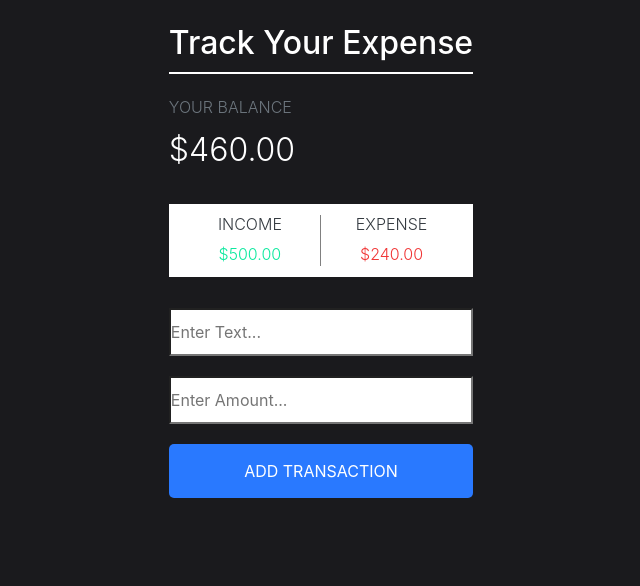
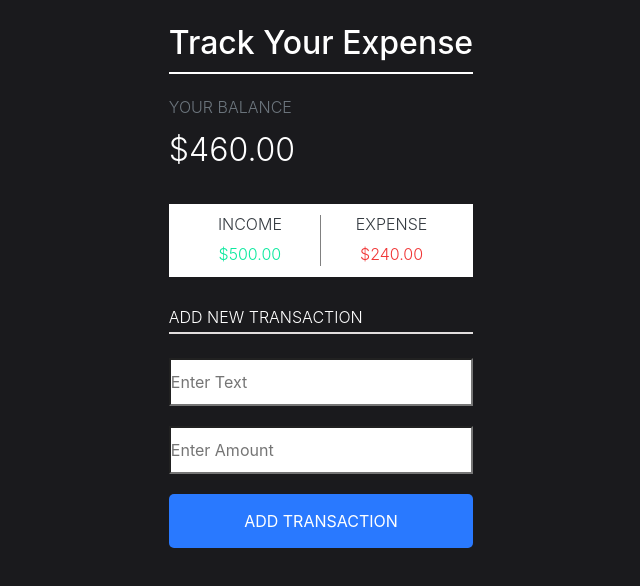
Before and after one commit to meetparikh12/expense-tracker, a React (Create React App) app in the folder expense-tracker-frontend/: page / in a window 1280 px wide. Shown: the top 586 px of the page, without its empty margins (319-959 px from the left). Built offline with nearby package versions, Linux system fonts and the light colour scheme.

Commit message:
Added Input component to Dashboard

```diff
--- /dev/null
+++ b/expense-tracker-frontend/src/components/Input/Input.css
@@ -0,0 +1,30 @@
+.transaction h6{
+    padding-bottom: 5px;
+    border-bottom: 2px solid rgb(226, 222, 222);
+}
+.expenseInput {
+    border-radius: 0;
+    padding: 10px 0px;
+    width: 100%;
+}
+
+.button {
+    color: #fff !important;
+    text-transform: uppercase;
+    text-decoration: none;
+    background: #2979FF;
+    padding: 15px;
+    border-radius: 5px;
+    display: inline-block;
+    border: none;
+    width: 100%;
+    cursor: pointer;
+}
+
+.mt-20 {
+    margin-top: 20px;
+}
+
+button:focus {
+    outline: 0;
+}
--- /dev/null
+++ b/expense-tracker-frontend/src/components/Input/Input.js
@@ -0,0 +1,19 @@
+import React, { useState } from 'react'
+import './Input.css'
+
+export default function Input() {
+    const [text, setText] = useState('');
+    const [amount, setAmount] = useState('');
+    return (
+        <div className="transaction">
+            <h6 className="primary_heading text-white font-weight-light mb-4">Add New Transaction</h6>
+            <div>
+                <input placeholder="Enter Text" className="expenseInput" value={text} type="text" onChange={(event)=> setText(event.target.value)}/>
+            </div>
+            <div>
+                <input placeholder="Enter Amount" className="expenseInput mt-20" value={amount} type="text" onChange={(event)=> setAmount(event.target.value)}/>
+            </div>
+            <button className="button mt-20" type="button">Add Transaction</button>
+        </div>
+    )
+}
--- a/expense-tracker-frontend/src/pages/Dashboard/Dashboard.css
+++ b/expense-tracker-frontend/src/pages/Dashboard/Dashboard.css
@@ -3,12 +3,6 @@
     justify-content: center;
     height: 100vh;
     background-color: #1A1A1D;
-}
-
-.expenseInput {
-    border-radius: 0;
-    padding: 10px 0px;
-    width: 100%;
 }
 
 .heading {
@@ -18,31 +12,9 @@
     border-bottom: 2px solid white;
 }
 
-.button {
-    color: #fff !important;
-    text-transform: uppercase;
-    text-decoration: none;
-    background: #2979FF;
-    padding: 15px;
-    border-radius: 5px;
-    display: inline-block;
-    border: none;
-    width: 100%;
-    cursor: pointer;
-}
-
-.mt-20 {
-    margin-top: 20px;
-}
 
 @media (min-width: 320px) and (max-width: 480px) {
     .InnerContainer {
         width: 90%;
     }
-
-
 }
-
-button:focus {
-    outline: 0;
-}
--- a/expense-tracker-frontend/src/pages/Dashboard/Dashboard.js
+++ b/expense-tracker-frontend/src/pages/Dashboard/Dashboard.js
@@ -1,22 +1,15 @@
-import React, { useState } from 'react'
+import React from 'react'
 import './Dashboard.css'
 import Balance from '../../components/Balance/Balance';
+import Input from '../../components/Input/Input';
 export default function Dashboard() {
-    const [text, setText] = useState('');
-    const [amount, setAmount] = useState('');
     return (
         <div className="Dashboard">
             <div className="OuterContainer">
                 <div className="InnerContainer">
                     <h1 className="heading mt-4 text-center">Track Your Expense</h1>
                     <Balance/>
-                    <div>
-                        <input placeholder="Enter Text..." className="expenseInput" value={text} type="text" onChange={(event)=> setText(event.target.value)}/>
-                    </div>
-                    <div>
-                        <input placeholder="Enter Amount..." className="expenseInput mt-20" value={amount} type="text" onChange={(event)=> setAmount(event.target.value)}/>
-                    </div>
-                    <button className="button mt-20" type="button">Add Transaction</button>
+                    <Input/>
                 </div>
             </div>
         </div>
```
